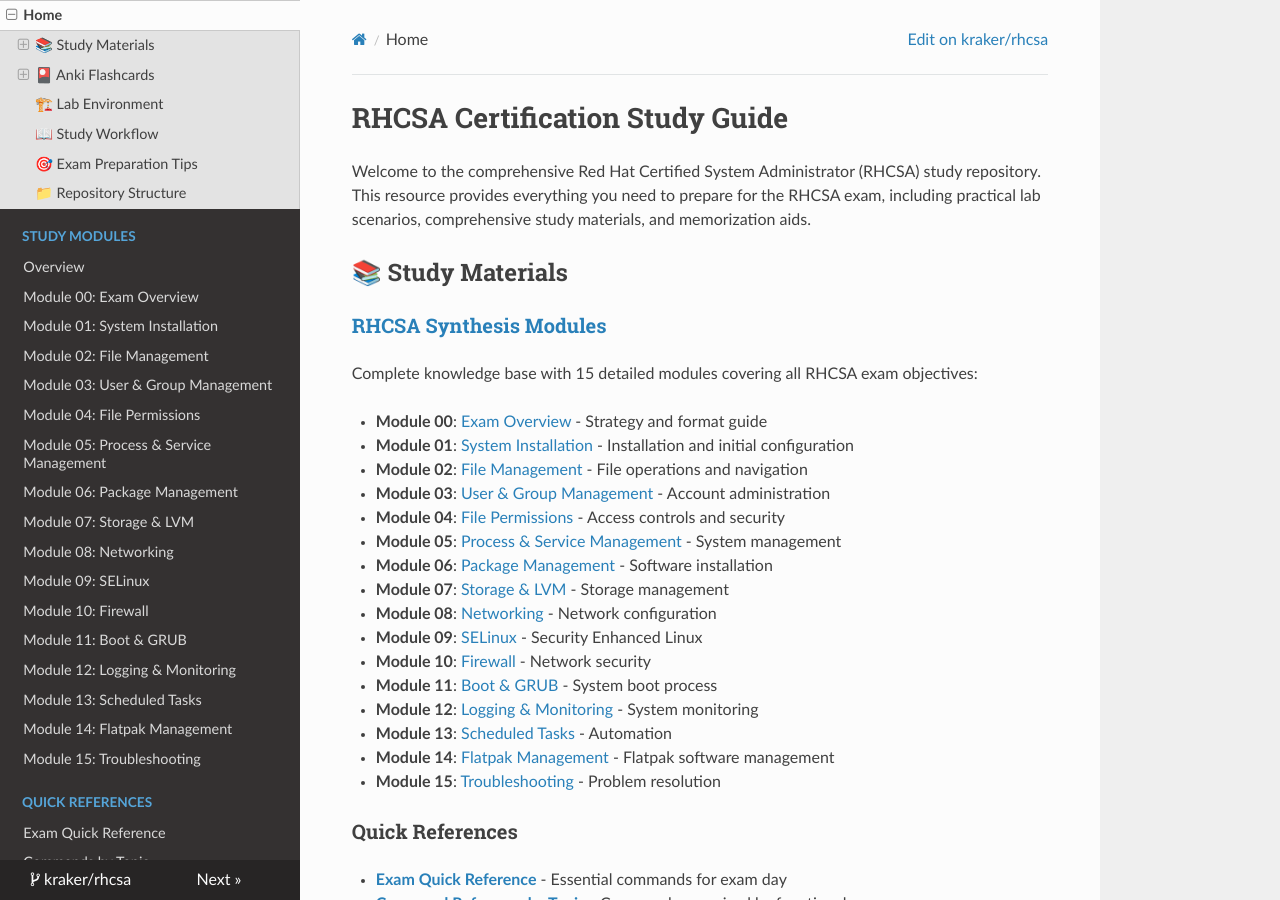
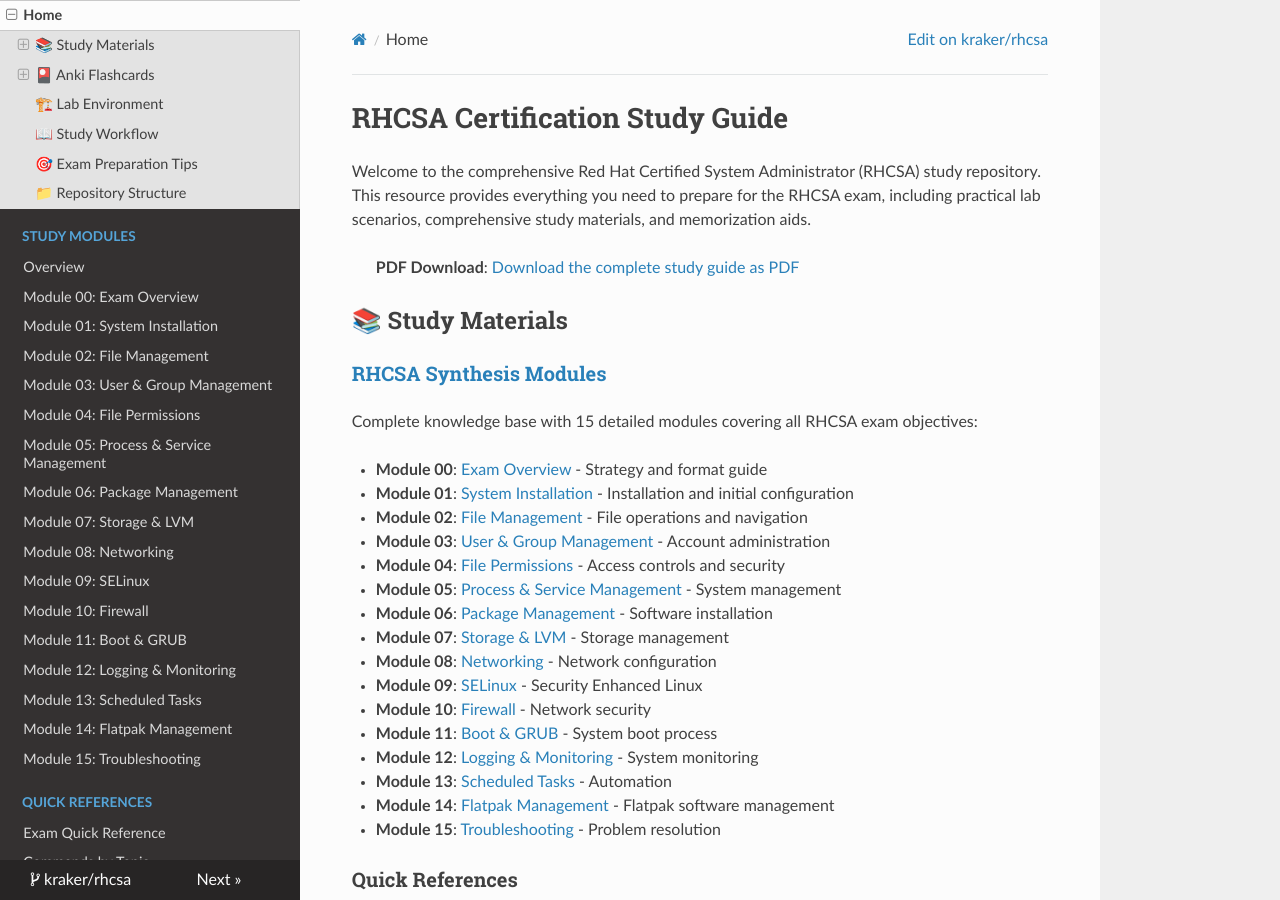
Before and after one commit to kraker/rhcsa, an MkDocs documentation site: the page built from docs/index.md, in a window 1280 px wide and 900 px high. Built offline with MkDocs 1.6.1, drawn with Linux system fonts in a browser that asks for light colours; nearby versions of some CDN libraries.

Commit message:
Add PDF export support via mkdocs-to-pdf plugin
- Add mkdocs-to-pdf dependency to pyproject.toml
- Configure to-pdf plugin in mkdocs.yml with cover page and TOC
- Gate PDF generation behind ENABLE_PDF_EXPORT env var for fast local dev
- Install WeasyPrint system deps and enable PDF export in CI workflow
- Add PDF download link to docs homepage
- Add pdf_event_hook.py to work around inject_link bug in mkdocs-to-pdf 0.10.1

Co-Authored-By: Claude Opus 4.6 <noreply@anthropic.com>

```diff
--- a/docs/index.md
+++ b/docs/index.md
@@ -1,6 +1,8 @@
 # RHCSA Certification Study Guide
 
 Welcome to the comprehensive Red Hat Certified System Administrator (RHCSA) study repository. This resource provides everything you need to prepare for the RHCSA exam, including practical lab scenarios, comprehensive study materials, and memorization aids.
+
+> **PDF Download**: [Download the complete study guide as PDF](pdf/rhcsa-study-guide.pdf)
 
 ## 📚 Study Materials
 
--- a/mkdocs.yml
+++ b/mkdocs.yml
@@ -45,6 +45,19 @@ nav:
     - 'Acronyms & Glossary': rhcsa_acronyms_glossary.md
     - 'Ebook Summary': ebook_summary.md
 
+# Plugins
+plugins:
+  - search
+  - to-pdf:
+      cover: true
+      cover_title: "RHCSA Certification Study Guide"
+      cover_subtitle: "Comprehensive Study Materials for Red Hat Certified System Administrator Exam"
+      toc_title: "Table of Contents"
+      toc_level: 3
+      ordered_chapter_level: 2
+      output_path: pdf/rhcsa-study-guide.pdf
+      enabled_if_env: ENABLE_PDF_EXPORT
+
 # Markdown extensions
 markdown_extensions:
   - toc:
--- a/pyproject.toml
+++ b/pyproject.toml
@@ -8,4 +8,5 @@ dependencies = [
     "mkdocs-material>=9.0.0",
     "mkdocs-awesome-pages-plugin>=2.8.0",
     "mkdocs-redirects>=1.2.0",
+    "mkdocs-to-pdf",
 ]
```
Also changed, not shown: pdf_event_hook.py (added, +20 -0 lines), 2 other files.
